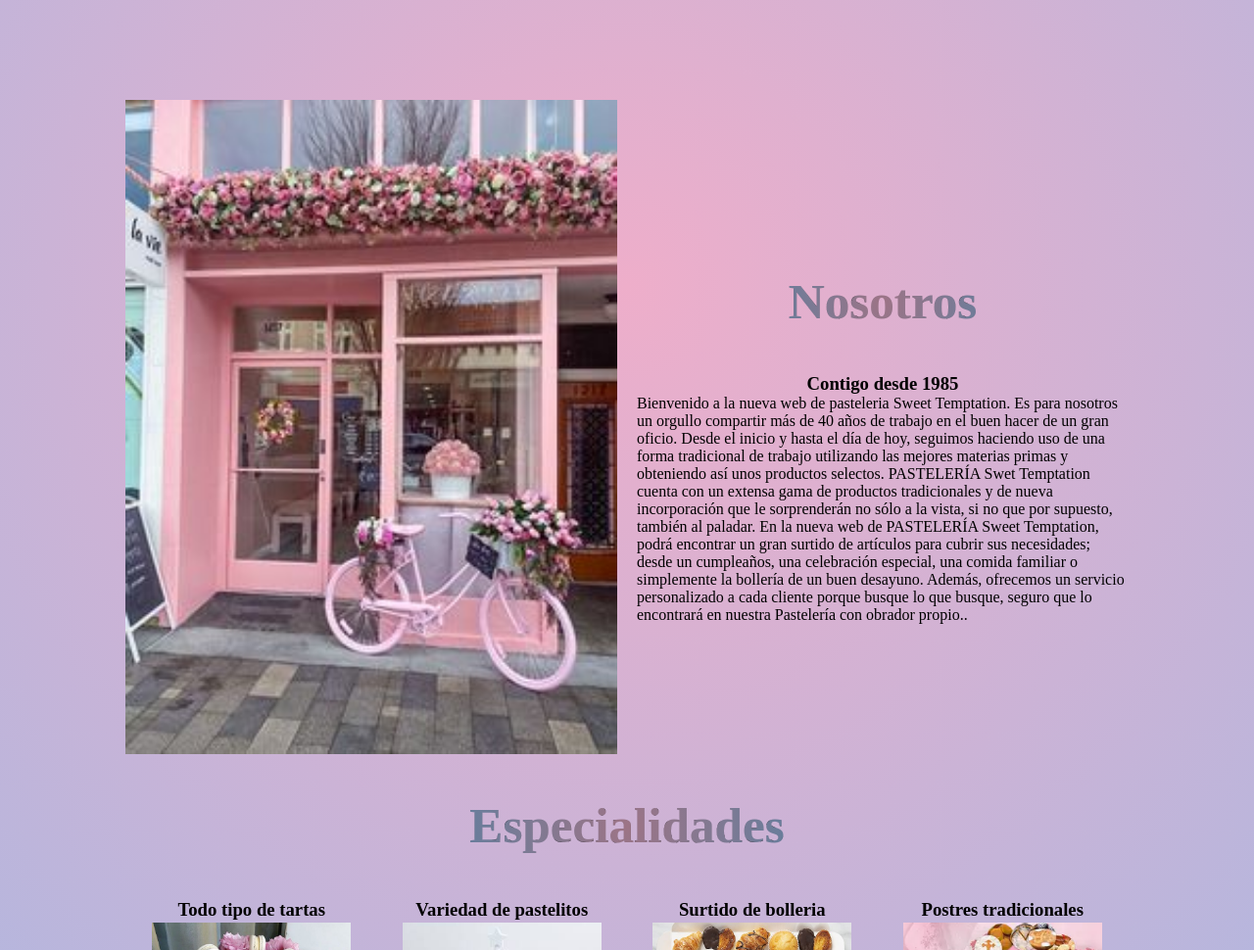
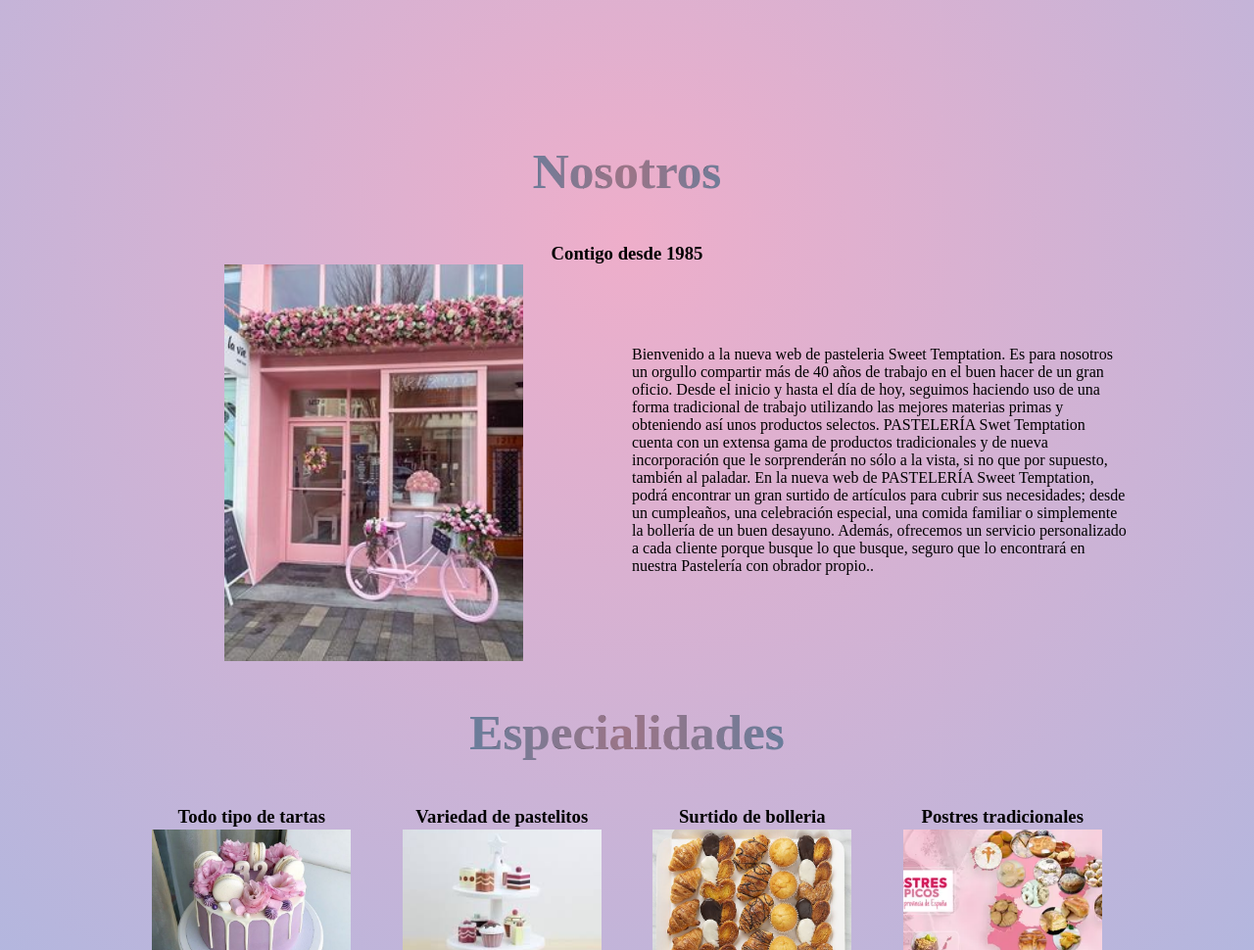
Before and after one commit to Piroska06/web-erika, a plain HTML site: page index.html in a window 1280 px wide. Shown: the part 1098-2068 px from the top of the page at 98% size. Drawn offline with Linux system fonts and the light colour scheme; a web font is replaced by a local one.

Commit message:
Fixed error About section

```diff
--- a/css/style.css
+++ b/css/style.css
@@ -78,19 +78,19 @@ table tr td img {
 .nosotros{
   display: flex;
   flex-direction: row;
-  align-items: center;
+  align-items: start;
   justify-content: baseline;
-  gap: 20px;
+  gap: 10px;
 }
 
 .imgAbout{
   display: flex;
   align-items: center;
-  justify-content: baseline;
+  justify-content: center;
 }
 
 #imgAbout{
-  width: 100%;
-  height: 100%;
+  width: 60%;
+  height: 60%;
   object-fit: cover;
 }
--- a/index.html
+++ b/index.html
@@ -36,28 +36,28 @@
         </h3>
       </article>
     </section>
+    <h2>Nosotros</h2>
+    <h3>Contigo desde 1985</h3>
     <section class="nosotros">
       <article class="imgAbout">
         <img id="imgAbout" src="./img/escaparate.jpg" alt="" />
       </article>
       <article>
-        <h2>Nosotros</h2>
-        <h3>Contigo desde 1985</h3>
         <p>
           Bienvenido a la nueva web de pasteleria Sweet Temptation. Es para
-          nosotros un orgullo compartir más de 40 años de trabajo en el buen hacer
-          de un gran oficio. Desde el inicio y hasta el día de hoy, seguimos
-          haciendo uso de una forma tradicional de trabajo utilizando las mejores
-          materias primas y obteniendo así unos productos selectos. PASTELERÍA
-          Swet Temptation cuenta con un extensa gama de productos tradicionales y
-          de nueva incorporación que le sorprenderán no sólo a la vista, si no que
-          por supuesto, también al paladar. En la nueva web de PASTELERÍA Sweet
-          Temptation, podrá encontrar un gran surtido de artículos para cubrir sus
-          necesidades; desde un cumpleaños, una celebración especial, una comida
-          familiar o simplemente la bollería de un buen desayuno. Además,
-          ofrecemos un servicio personalizado a cada cliente porque busque lo que
-          busque, seguro que lo encontrará en nuestra Pastelería con obrador
-          propio..
+          nosotros un orgullo compartir más de 40 años de trabajo en el buen
+          hacer de un gran oficio. Desde el inicio y hasta el día de hoy,
+          seguimos haciendo uso de una forma tradicional de trabajo utilizando
+          las mejores materias primas y obteniendo así unos productos selectos.
+          PASTELERÍA Swet Temptation cuenta con un extensa gama de productos
+          tradicionales y de nueva incorporación que le sorprenderán no sólo a
+          la vista, si no que por supuesto, también al paladar. En la nueva web
+          de PASTELERÍA Sweet Temptation, podrá encontrar un gran surtido de
+          artículos para cubrir sus necesidades; desde un cumpleaños, una
+          celebración especial, una comida familiar o simplemente la bollería de
+          un buen desayuno. Además, ofrecemos un servicio personalizado a cada
+          cliente porque busque lo que busque, seguro que lo encontrará en
+          nuestra Pastelería con obrador propio..
         </p>
       </article>
     </section>
```
